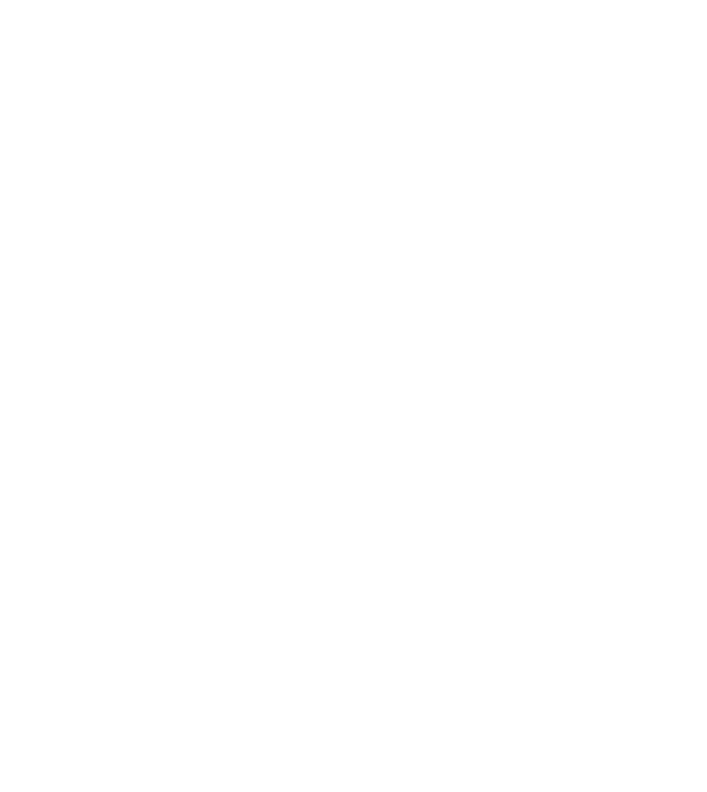
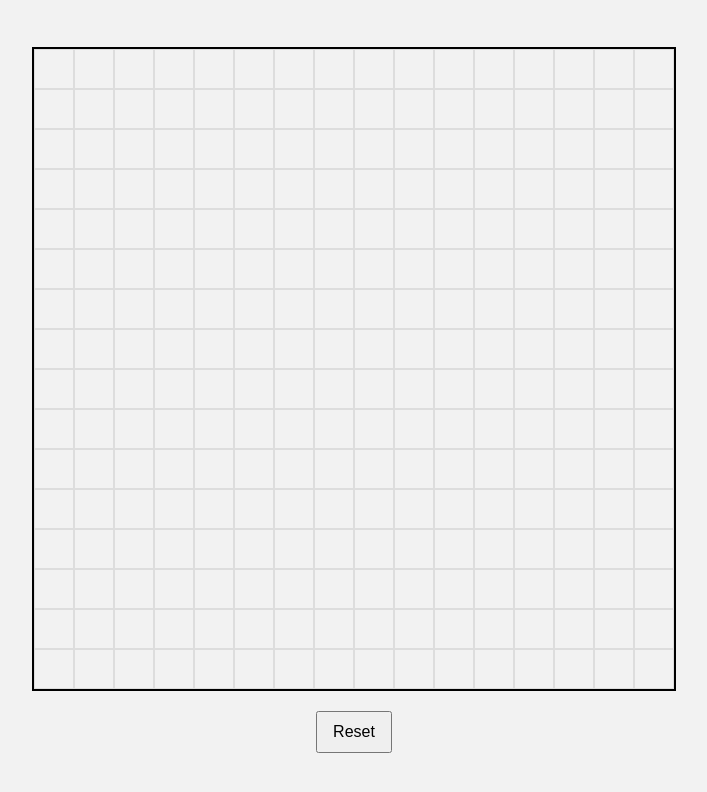
Before and after one commit to Ryan1ucas6/odin-etch-a-sketch, a plain HTML site: page index.html in a window 1280 px wide. Shown: the whole page, without its empty margins (286-993 px from the left). Drawn offline with Linux system fonts and the light colour scheme.

Commit message:
Completed grid css and js for square creation Added hover function to turn squares red Added reset button

```diff
--- a/index.html
+++ b/index.html
@@ -7,6 +7,8 @@
     <link rel="stylesheet" href="style.css">
 </head>
 <body>
+    <div class="container"></div>
+    <button id="reset">Reset</button>
 
     <script src="script.js"></script>
 </body>
--- a/script.js
+++ b/script.js
@@ -0,0 +1,21 @@
+const container = document.querySelector(".container");
+
+const gridSize = 16;
+const totalSquares = gridSize * gridSize;
+const square = document.createElement("div");
+
+for(let i = 0; i < totalSquares; i++) {
+    const square = document.createElement("div");
+    square.classList.add("square");
+    container.appendChild(square);
+
+    square.addEventListener("mouseover", function() {
+        square.style.backgroundColor = "red"
+    })
+
+    const resetButton = document.querySelector("#reset");
+
+resetButton.addEventListener("click", function() {
+    square.style.backgroundColor = "#f2f2f2"
+})
+}
--- a/style.css
+++ b/style.css
@@ -0,0 +1,31 @@
+body {
+    display: flex;
+    justify-content: center;
+    align-items: center;
+    flex-direction: column;
+    height: 100vh;
+    background-color: #f2f2f2;
+    margin: 0;
+}
+
+.container {
+    display: flex;
+    flex-wrap: wrap;
+    width: 640px;
+    height: 640px;
+    border: 2px solid #000;
+}
+
+.square {
+    flex: 0 0 calc(100% / 16);
+    aspect-ratio: 1 / 1;
+    box-sizing: border-box;
+    border: 1px solid #ddd;
+}
+
+#reset {
+    margin-top: 20px;
+    padding: 10px 15px;
+    font-size: 16px;
+    cursor: pointer;
+}
```
